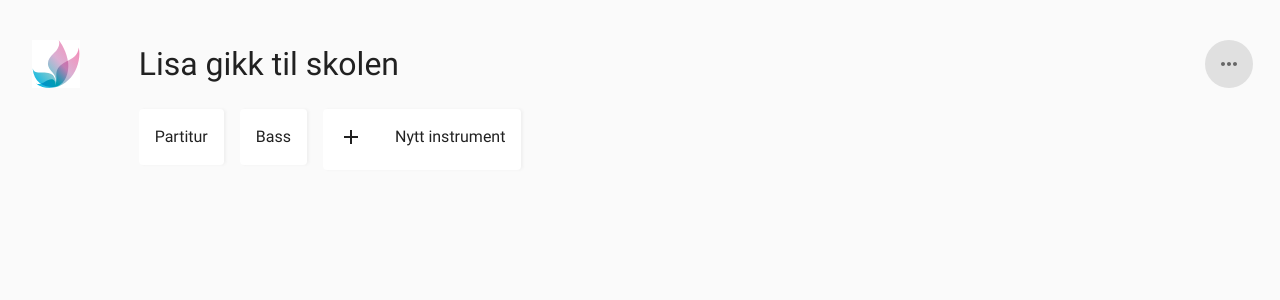
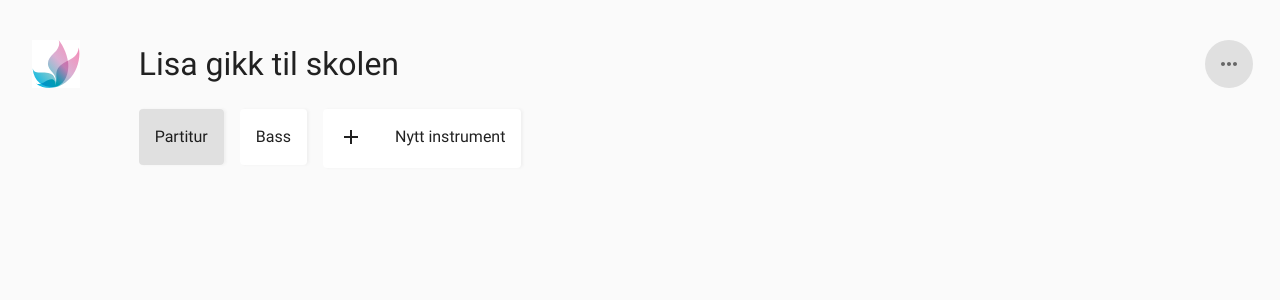
Before and after one commit to lasseklovstad/dissimilis-hackathon, a React (Create React App) app: page /song in a window 1280 px wide. Shown: the top 300 px of the page. Built offline with nearby package versions, Linux system fonts and the light colour scheme.

Commit message:
Small hack

```diff
--- a/src/components/CreateSongTab/CreateSongTab.tsx
+++ b/src/components/CreateSongTab/CreateSongTab.tsx
@@ -1,17 +1,23 @@
 import React, { useState } from "react";
-import { Typography, Grid } from "@material-ui/core";
+import { Typography, Grid, Button } from "@material-ui/core";
 import DashboardButton, { DashboardButtonWithAddIcon } from "../DashboardButtons/DashboardButtons";
 import colors from "../../utils/colors";
 
 function CreateSongTab() {
-    const [instruments, setInstruments] = useState([{name: "Partitur", link: "/", selected : true}, {name: "Bass", link: "/", selected: false}]);
+    const [instruments, setInstruments] = useState([{name: "Bass", link: "/"}]);
 
+    let addInstrument = (instrument : object) : void => {
+        setInstruments(instrument => [...instruments, {name: "Instrument " + (instruments.length+1) , link: "/"}]);
+    }
 
     return(
         <Grid container>
             <Grid item xs={"auto"} sm={1}></Grid>
             <Grid item xs={12 } sm={11}>
                 <Grid container spacing={2}>
+                <Grid item>
+                    <DashboardButton color={colors.gray_200} text={"Partitur"} link={"/"} />
+                </Grid>
                     {instruments.map((instrument) => {
                         console.log(instrument);
                         return (
@@ -21,7 +27,7 @@ function CreateSongTab() {
                         )
                     })}
                     <Grid item>
-                     <DashboardButtonWithAddIcon text={"Nytt instrument"} link={"/"} />
+                        <DashboardButtonWithAddIcon text={"Nytt instrument"} link={"/"} func={addInstrument} />
                     </Grid>
                 </Grid>
             </Grid>
--- a/src/components/DashboardButtons/DashboardButtons.tsx
+++ b/src/components/DashboardButtons/DashboardButtons.tsx
@@ -8,30 +8,33 @@ import { colors } from '../../utils/colors';
 
 type ButtonProps = {
   text: string,
-  link: string
+  link: string,
+  func? : Function,
+  color? : string,
 };
 
-export const DashboardButtonWithAddIcon: FunctionComponent<ButtonProps> = ({text, link}) => {
+export const DashboardButtonWithAddIcon: FunctionComponent<ButtonProps> = (props) => {
   const styles = useStyles();
+
   return (
       <Card className={styles.button}>
-        <CardActionArea to={link} component={Link}>
-          <Box className={styles.container}>
+        <CardActionArea onClick={() => props.func && props.func()} >
+          <Box className={styles.container} >
             <Box p={2}><AddIcon /></Box>
-            <Box p={2}><Typography>{text}</Typography></Box>
+            <Box p={2}><Typography>{props.text}</Typography></Box>
           </Box>
         </CardActionArea>
       </Card>
   );
 }
 
-export const DashboardButton: FunctionComponent<ButtonProps> = ({text, link}) => {
+export const DashboardButton: FunctionComponent<ButtonProps> = (props) => {
   const styles = useStyles();
   return (
       <Card className={styles.button}>
-        <CardActionArea to={link} component={Link}>
-          <Box className={styles.container}>
-            <Box p={2}><Typography>{text}</Typography></Box>
+        <CardActionArea to={props.link} component={Link}>
+          <Box className={styles.container} style={{backgroundColor: props.color}}>
+            <Box p={2}><Typography>{props.text}</Typography></Box>
           </Box>
         </CardActionArea>
       </Card>
```
